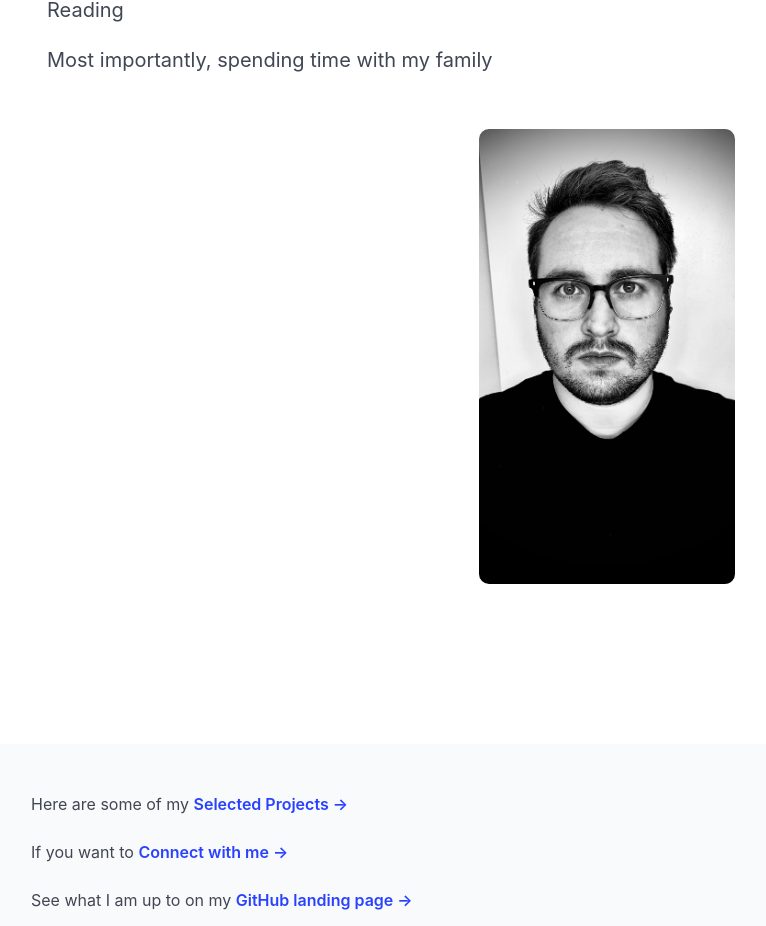
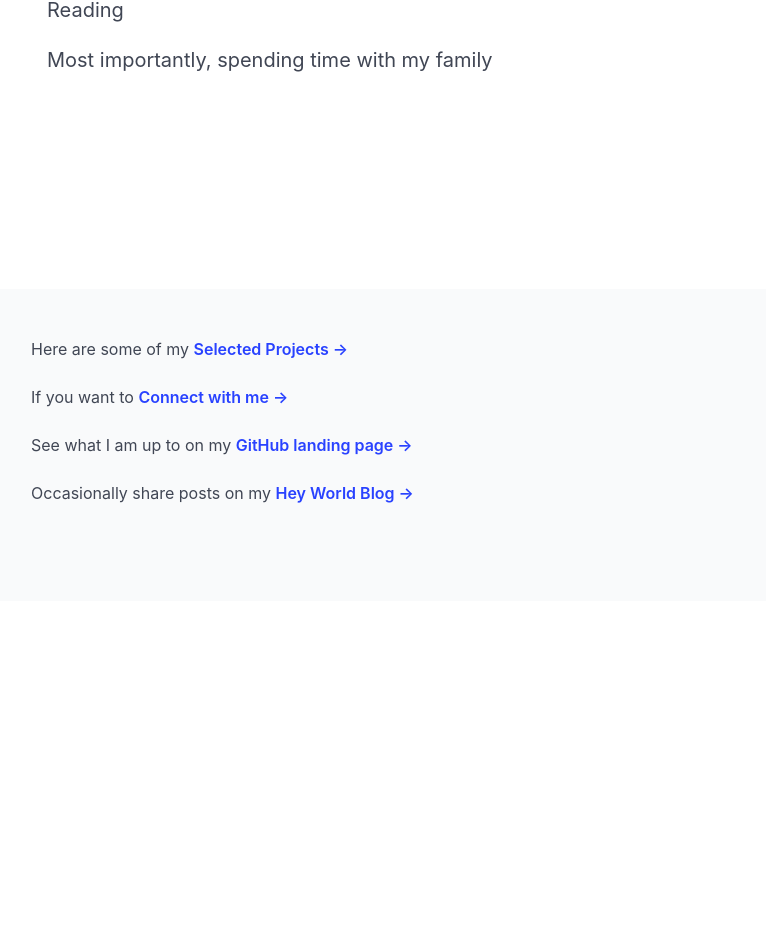
Before and after one commit to sempercuriosus/portfolio-v2, a React (Vite) app: page / in a window 1280 px wide. Shown: the part 1692-2618 px from the top of the page, without its empty margins (33-799 px from the left). After the commit the page ends 2293 px from the top, so only its background shows below. Built offline with nearby package versions, Linux system fonts and the light colour scheme.

Commit message:
removing this, for now.

```diff
--- a/src/components/About/about.jsx
+++ b/src/components/About/about.jsx
@@ -91,7 +91,7 @@
         <Hobbies />
         <br />
 
-        <figure className='block image'>
+        {/* <figure className='block image'>
           <img
             src={dev_picPath}
             alt='Developer Profile Image'
@@ -104,7 +104,7 @@
               // height: '128px',
             }}
           />
-        </figure>
+        </figure> */}
       </section>
     </>
   );
```
